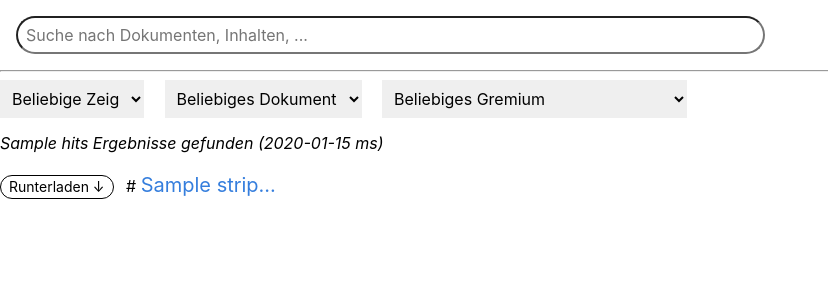
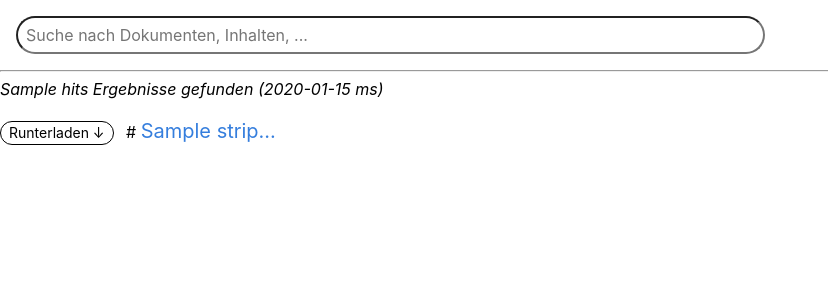
Before and after one commit to dnlbauer/griesheim-transparent.de, a Django app: template frontend/frontend/templates/search/search.html in a window 1280 px wide. Shown: the top 300 px of the page, without its empty margins (0-828 px from the left). Run offline with Django 4.2, Linux system fonts and the light colour scheme; the template is opened without the code that fills it: most values are stand-ins (such as "Sample title", 1, 10 or a date in 2020); some libraries are stand-ins or nearby versions.

Commit message:
remove stub facets

```diff
--- a/frontend/frontend/templates/search/results.html
+++ b/frontend/frontend/templates/search/results.html
@@ -1,27 +1,3 @@
-<div class="facets mb3">
-    <select class="facet bn pa2 mr3">
-        <option>Beliebige Zeig</option>
-        <option>Letzte Woche</option>
-        <option>Letzter Monat</option>
-        <option>Letztes Jahr</option>
-    </select>
-
-
-    <select class="facet bn pa2 mr3">
-        <option>Beliebiges Dokument</option>
-        <option>Niederschrift</option>
-        <option>Antrag</option>
-        <option>Änderungsantrag</option>
-    </select>
-
-    <select class="facet bn pa2 mr3">
-        <option>Beliebiges Gremium</option>
-        <option>Stadtverordnetenversammlung</option>
-        <option>Ausschuss Jugend, Kultur, Soziales</option>
-        <option>Umweltausschuss</option>
-    </select>
-</div>
-
 <div class="searchresults">
     <small class="f5"><em>{{ result.hits }} Ergebnisse gefunden ({{ result.qtime }} ms)</em></small>
     <div class="results mt3">
```
